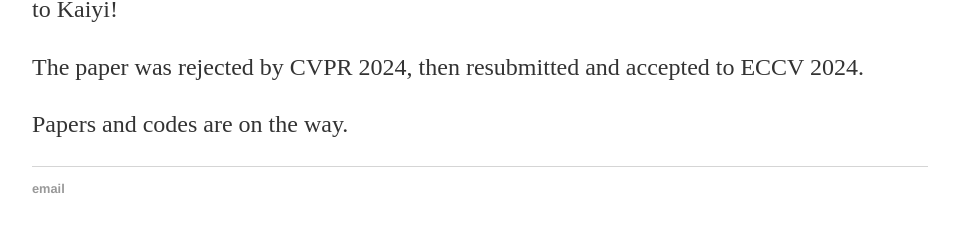
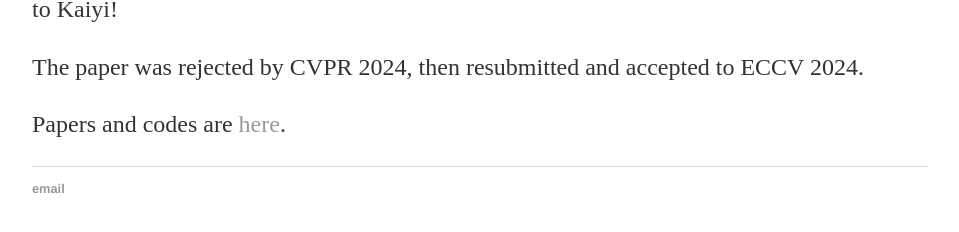
Before and after one commit to zqyq/zqyq.github.io, a Jekyll site: the page built from _posts/2024-07-02-ECCV24.md, in a window 1280 px wide. Shown: the part 446-678 px from the top of the page, without its empty margins (160-1119 px from the left). Built offline with Jekyll 4.4.1, drawn with Linux system fonts in a browser that asks for light colours.

Commit message:
Update 2024-07-02-ECCV24.md

```diff
--- a/_posts/2024-07-02-ECCV24.md
+++ b/_posts/2024-07-02-ECCV24.md
@@ -12,4 +12,4 @@
 
 The paper was rejected by CVPR 2024, then resubmitted and accepted to ECCV 2024.
 
-Papers and codes are on the way.
+Papers and codes are [here](https://vcc.tech/research/2024/MVOT).
```
